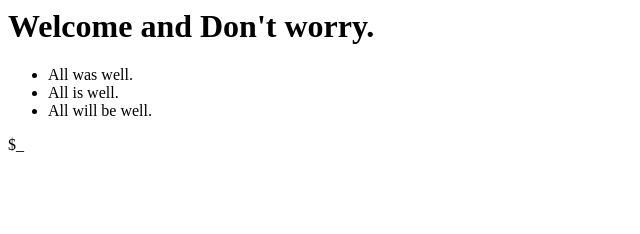
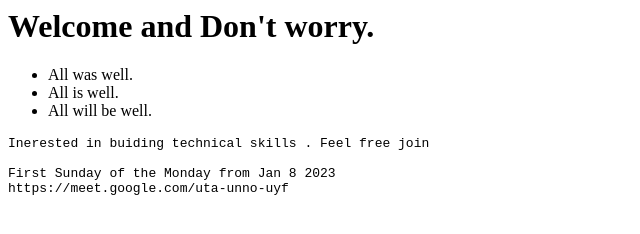
Before and after one commit to exloomberg/nextstep, a plain HTML site: page index.html in a window 1280 px wide. Shown: the whole page, without its empty margins (0-640 px from the left). Drawn offline with Linux system fonts and the light colour scheme.

Commit message:
Update index.html

```diff
--- a/index.html
+++ b/index.html
@@ -9,6 +9,13 @@
   <li>All is well.</li>
   <li>All will be well.</li>
 </ul>
- $_
+
+<pre>
+Inerested in buiding technical skills . Feel free join
+
+First Sunday of the Monday from Jan 8 2023
+https://meet.google.com/uta-unno-uyf
+</pre>
+
 
 </html>
```
